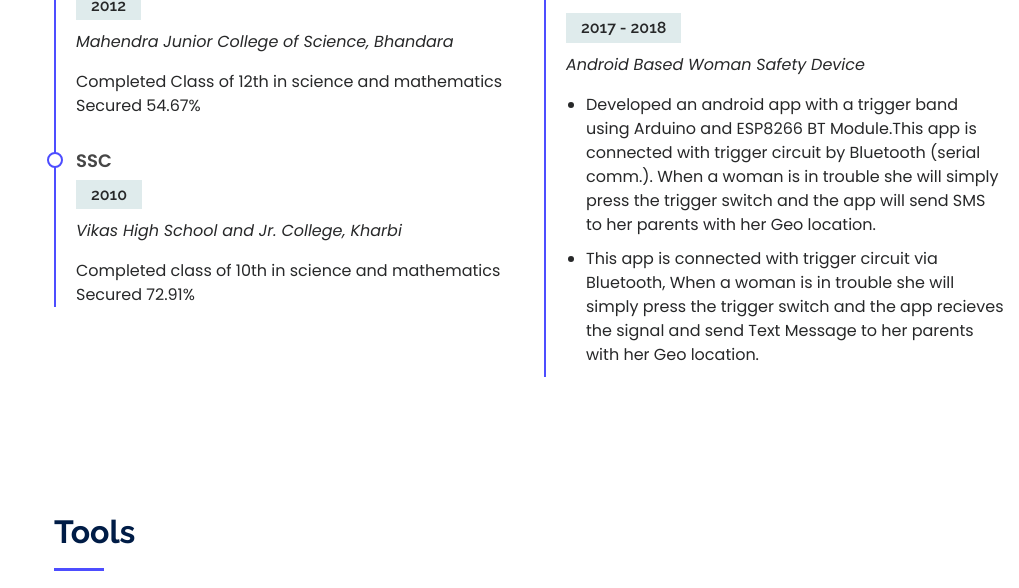
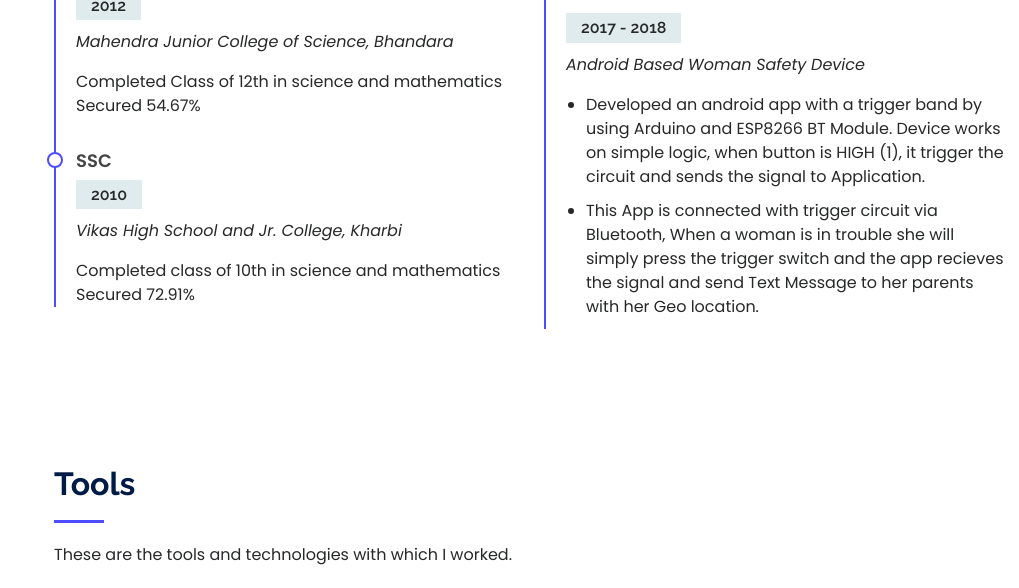
Before and after one commit to Aksnagarkar/apnsys, a plain HTML site: page index.html in a window 1280 px wide. Shown: the part 3050-3638 px from the top of the page, without its empty margins (261-1280 px from the left). Drawn offline with Linux system fonts and the light colour scheme; a web font is replaced by a local one.

Commit message:
Update index.html

```diff
--- a/index.html
+++ b/index.html
@@ -331,11 +331,8 @@
               <h5>2017 - 2018</h5>
               <p><em>Android Based Woman Safety Device</em></p>
               <ul>
-                <li>Developed an android app with a trigger band using Arduino and ESP8266 BT Module.This app is
-                  connected with trigger circuit by Bluetooth (serial comm.). When a woman is
-                  in trouble she will simply press the trigger switch and the app will send SMS to
-                  her parents with her Geo location.</li>
-                <li>This app is connected with trigger circuit via Bluetooth, When a woman is
+                <li>Developed an android app with a trigger band by using Arduino and ESP8266 BT Module. Device works on simple logic, when button is HIGH (1), it trigger the circuit and sends the signal to Application.</li>
+                <li>This App is connected with trigger circuit via Bluetooth, When a woman is
                   in trouble she will simply press the trigger switch and the app recieves the signal and send Text
                   Message to
                   her parents with her Geo location.</li>
```
